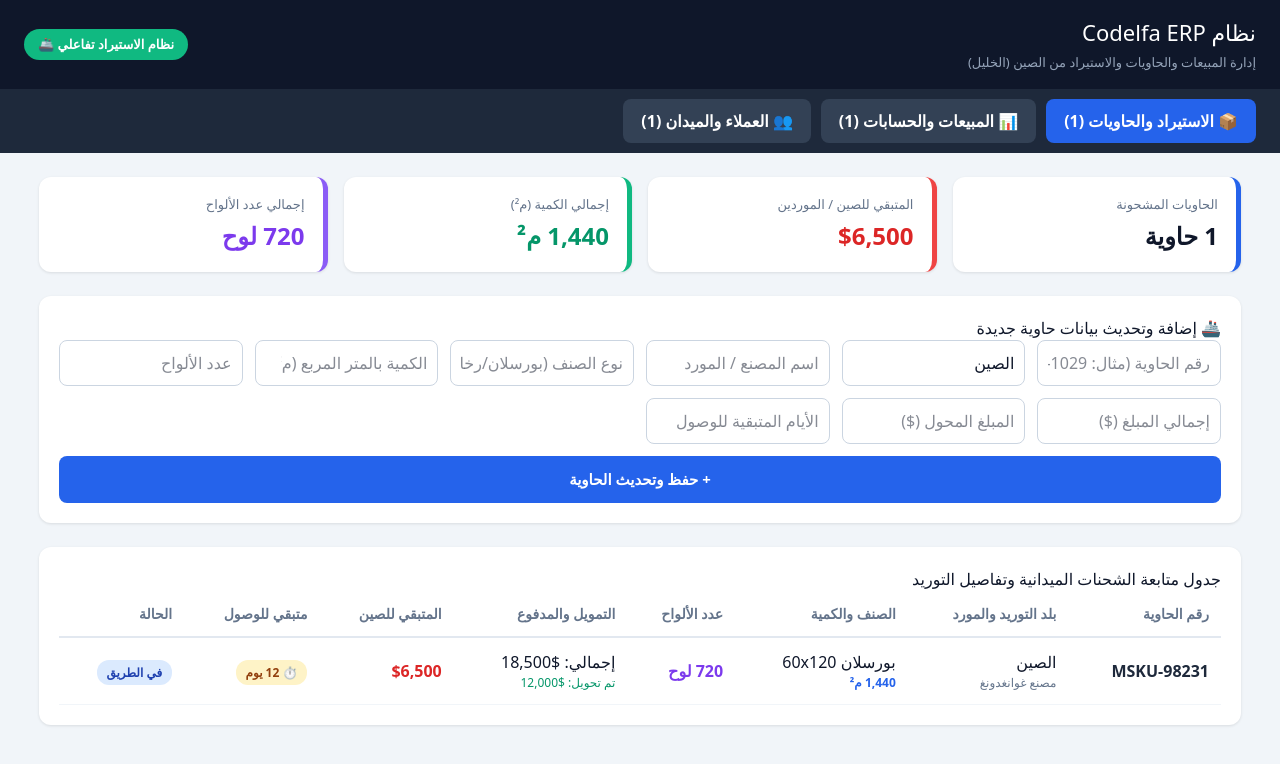
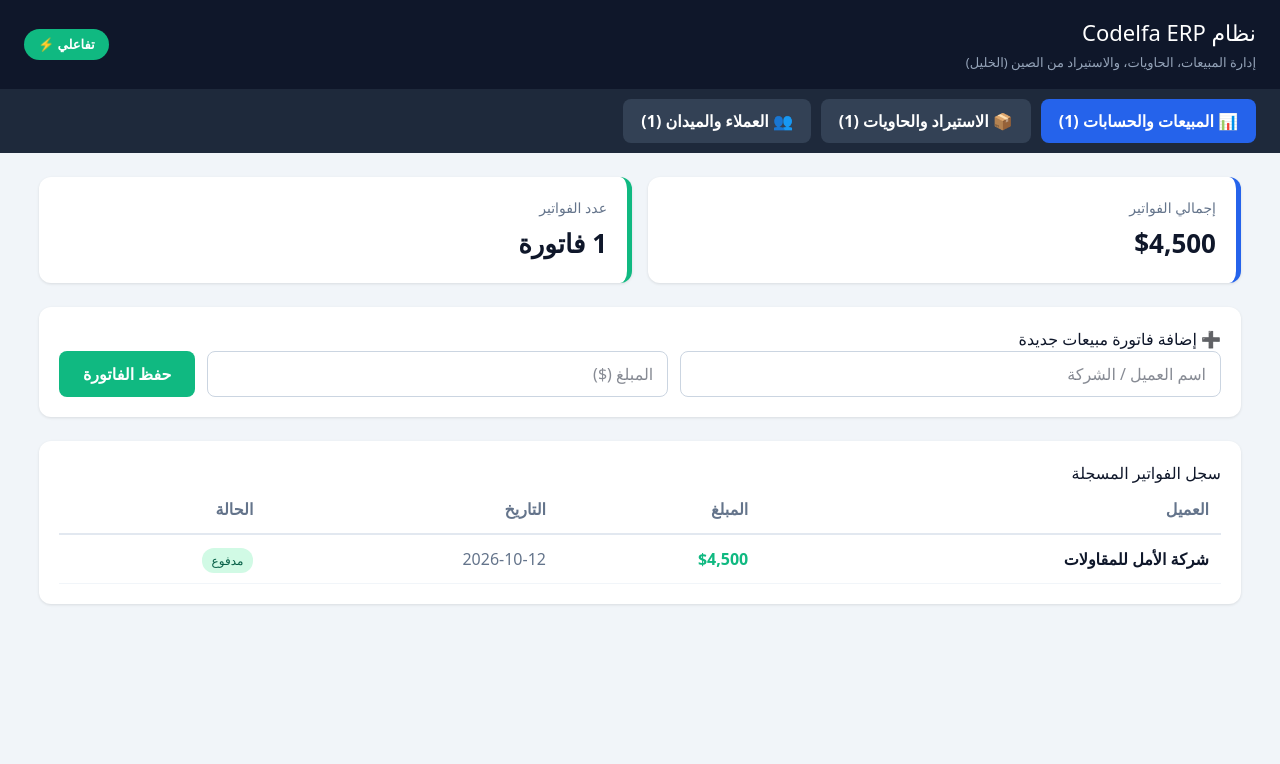
Before and after one commit to tamermanasseir/codelfa-erp, a Next.js app: page / in a window 1280 px wide. Shown: the top 764 px of the page. Built offline with nearby package versions, Linux system fonts and the light colour scheme.

Commit message:
Update page.tsx

```diff
--- a/app/page.tsx
+++ b/app/page.tsx
@@ -2,16 +2,16 @@
 import React, { useState } from 'react';
 
 export default function Home() {
-  const [activeTab, setActiveTab] = useState('inventory');
+  const [activeTab, setActiveTab] = useState('sales');
 
-  // بيانات الحسابات والفواتير
+  // 1. الفواتير والمبيعات
   const [invoices, setInvoices] = useState([
     { id: 1, client: 'شركة الأمل للمقاولات', amount: 4500, date: '2026-10-12', status: 'مدفوع' }
   ]);
   const [newClient, setNewClient] = useState('');
   const [newAmount, setNewAmount] = useState('');
 
-  // بيانات الحاويات الشاملة للتوريد من الصين/غيرها
+  // 2. الحاويات والشحن والاستيراد
   const [containers, setContainers] = useState([
     {
       id: 1,
@@ -29,7 +29,6 @@
     }
   ]);
 
-  // نماذج إدخال الحاوية الجديدة
   const [cCode, setCCode] = useState('');
   const [cCountry, setCCountry] = useState('الصين');
   const [cSupplier, setCSupplier] = useState('');
@@ -38,34 +37,44 @@
   const [cSlabsCount, setCSlabsCount] = useState('');
   const [cTotalCost, setCTotalCost] = useState('');
   const [cPaidAmount, setCPaidAmount] = useState('');
-  const [cDaysLeft, CDaysLeft] = useState('');
+  const [cDaysLeft, setCDaysLeft] = useState('');
 
-  // بيانات العملاء والميدان
+  // 3. العملاء
   const [clients, setClients] = useState([
     { id: 1, name: 'أبو إيهاب (الميداني)', phone: '0590000000', city: 'الخليل', notes: 'التنسيق الميداني والخدمات' }
   ]);
   const [newClientName, setNewClientName] = useState('');
   const [newClientPhone, setNewClientPhone] = useState('');
 
-  // معالجات الإضافة
+  // دالة إضافة فاتورة
   const handleAddInvoice = (e: React.FormEvent) => {
     e.preventDefault();
-    if (!newClient || !newAmount) return;
-    setInvoices([
-      ...invoices,
-      { id: Date.now(), client: newClient, amount: parseFloat(newAmount), date: new Date().toISOString().split('T')[0], status: 'مُسجل' }
+    if (!newClient.trim() || !newAmount) return;
+    const numAmount = parseFloat(newAmount) || 0;
+
+    setInvoices((prev) => [
+      ...prev,
+      {
+        id: Date.now(),
+        client: newClient,
+        amount: numAmount,
+        date: new Date().toISOString().split('T')[0],
+        status: 'مُسجل'
+      }
     ]);
     setNewClient('');
     setNewAmount('');
   };
 
+  // دالة إضافة حاوية
   const handleAddContainer = (e: React.FormEvent) => {
     e.preventDefault();
-    if (!cCode) return;
+    if (!cCode.trim()) return;
     const total = parseFloat(cTotalCost) || 0;
     const paid = parseFloat(cPaidAmount) || 0;
-    setContainers([
-      ...containers,
+
+    setContainers((prev) => [
+      ...prev,
       {
         id: Date.now(),
         code: cCode,
@@ -81,22 +90,36 @@
         status: 'قيد الشحن'
       }
     ]);
-    // إعادة تعيين الخانات
-    setCCode(''); setCSupplier(''); setCItemType(''); setCSqm('');
-    setCSlabsCount(''); setCTotalCost(''); setCPaidAmount(''); CDaysLeft('');
+
+    setCCode('');
+    setCSupplier('');
+    setCItemType('');
+    setCSqm('');
+    setCSlabsCount('');
+    setCTotalCost('');
+    setCPaidAmount('');
+    setCDaysLeft('');
   };
 
+  // دالة إضافة عميل
   const handleAddClient = (e: React.FormEvent) => {
     e.preventDefault();
-    if (!newClientName) return;
-    setClients([
-      ...clients,
-      { id: Date.now(), name: newClientName, phone: newClientPhone || '-', city: 'الخليل', notes: 'متابعة ميدانية' }
+    if (!newClientName.trim()) return;
+    setClients((prev) => [
+      ...prev,
+      {
+        id: Date.now(),
+        name: newClientName,
+        phone: newClientPhone || '-',
+        city: 'الخليل',
+        notes: 'متابعة ميدانية'
+      }
     ]);
-    setNewClientName(''); setNewClientPhone('');
+    setNewClientName('');
+    setNewClientPhone('');
   };
 
-  // العمليات الحسابية الشاملة للحاويات
+  // مجاميع وإحصائيات
   const totalSales = invoices.reduce((sum, inv) => sum + inv.amount, 0);
   const totalContainersCount = containers.length;
   const totalChinaRemaining = containers.reduce((sum, c) => sum + c.remainingCost, 0);
@@ -106,24 +129,24 @@
   return (
     <div style={{ fontFamily: 'system-ui, sans-serif', direction: 'rtl', minHeight: '100vh', backgroundColor: '#f1f5f9', color: '#0f172a' }}>
 
-      {/* الهيدر الرئيسي */}
+      {/* الهيدر */}
       <header style={{ backgroundColor: '#0f172a', color: '#fff', padding: '16px 24px', display: 'flex', justifyContent: 'space-between', alignItems: 'center' }}>
         <div>
           <h1 style={{ margin: 0, fontSize: '22px' }}>نظام Codelfa ERP</h1>
-          <p style={{ margin: '4px 0 0 0', fontSize: '13px', color: '#94a3b8' }}>إدارة المبيعات والحاويات والاستيراد من الصين (الخليل)</p>
+          <p style={{ margin: '4px 0 0 0', fontSize: '13px', color: '#94a3b8' }}>إدارة المبيعات، الحاويات، والاستيراد من الصين (الخليل)</p>
         </div>
         <span style={{ backgroundColor: '#10b981', color: '#fff', padding: '6px 14px', borderRadius: '20px', fontSize: '13px', fontWeight: 'bold' }}>
-          نظام الاستيراد تفاعلي 🚢
+          تفاعلي ⚡
         </span>
       </header>
 
-      {/* شريط التنقل */}
+      {/* التنقل */}
       <nav style={{ backgroundColor: '#1e293b', padding: '10px 24px', display: 'flex', gap: '10px', overflowX: 'auto' }}>
+        <button onClick={() => setActiveTab('sales')} style={{ backgroundColor: activeTab === 'sales' ? '#2563eb' : '#334155', color: '#fff', border: 'none', padding: '10px 18px', borderRadius: '8px', cursor: 'pointer', fontWeight: 'bold' }}>
+          📊 المبيعات والحسابات ({invoices.length})
+        </button>
         <button onClick={() => setActiveTab('inventory')} style={{ backgroundColor: activeTab === 'inventory' ? '#2563eb' : '#334155', color: '#fff', border: 'none', padding: '10px 18px', borderRadius: '8px', cursor: 'pointer', fontWeight: 'bold' }}>
           📦 الاستيراد والحاويات ({containers.length})
-        </button>
-        <button onClick={() => setActiveTab('sales')} style={{ backgroundColor: activeTab === 'sales' ? '#2563eb' : '#334155', color: '#fff', border: 'none', padding: '10px 18px', borderRadius: '8px', cursor: 'pointer', fontWeight: 'bold' }}>
-          📊 المبيعات والحسابات ({invoices.length})
         </button>
         <button onClick={() => setActiveTab('clients')} style={{ backgroundColor: activeTab === 'clients' ? '#2563eb' : '#334155', color: '#fff', border: 'none', padding: '10px 18px', borderRadius: '8px', cursor: 'pointer', fontWeight: 'bold' }}>
           👥 العملاء والميدان ({clients.length})
@@ -132,65 +155,130 @@
 
       <main style={{ padding: '24px', maxWidth: '1250px', margin: '0 auto' }}>
 
-        {/* قسم الحاويات والمخزون والاستيراد */}
+        {/* 1. قسم المبيعات */}
+        {activeTab === 'sales' && (
+          <div>
+            <div style={{ display: 'grid', gridTemplateColumns: 'repeat(auto-fit, minmax(220px, 1fr))', gap: '16px', marginBottom: '24px' }}>
+              <div style={{ backgroundColor: '#fff', padding: '20px', borderRadius: '12px', borderRight: '5px solid #2563eb', boxShadow: '0 1px 3px rgba(0,0,0,0.1)' }}>
+                <div style={{ color: '#64748b', fontSize: '14px' }}>إجمالي الفواتير</div>
+                <div style={{ fontSize: '26px', fontWeight: 'bold', color: '#0f172a', marginTop: '6px' }}>${totalSales.toLocaleString()}</div>
+              </div>
+              <div style={{ backgroundColor: '#fff', padding: '20px', borderRadius: '12px', borderRight: '5px solid #10b981', boxShadow: '0 1px 3px rgba(0,0,0,0.1)' }}>
+                <div style={{ color: '#64748b', fontSize: '14px' }}>عدد الفواتير</div>
+                <div style={{ fontSize: '26px', fontWeight: 'bold', color: '#0f172a', marginTop: '6px' }}>{invoices.length} فاتورة</div>
+              </div>
+            </div>
+
+            {/* نموذج إضافة فاتورة */}
+            <div style={{ backgroundColor: '#fff', padding: '20px', borderRadius: '12px', marginBottom: '24px', boxShadow: '0 1px 3px rgba(0,0,0,0.1)' }}>
+              <h3 style={{ marginTop: 0, color: '#0f172a' }}>➕ إضافة فاتورة مبيعات جديدة</h3>
+              <form onSubmit={handleAddInvoice} style={{ display: 'flex', gap: '12px', flexWrap: 'wrap' }}>
+                <input
+                  type="text"
+                  placeholder="اسم العميل / الشركة"
+                  value={newClient}
+                  onChange={(e) => setNewClient(e.target.value)}
+                  style={{ flex: '1 1 200px', padding: '10px 14px', borderRadius: '8px', border: '1px solid #cbd5e1' }}
+                  required
+                />
+                <input
+                  type="number"
+                  placeholder="المبلغ ($)"
+                  value={newAmount}
+                  onChange={(e) => setNewAmount(e.target.value)}
+                  style={{ flex: '1 1 120px', padding: '10px 14px', borderRadius: '8px', border: '1px solid #cbd5e1' }}
+                  required
+                />
+                <button type="submit" style={{ backgroundColor: '#10b981', color: '#fff', border: 'none', padding: '10px 24px', borderRadius: '8px', fontWeight: 'bold', cursor: 'pointer' }}>
+                  حفظ الفاتورة
+                </button>
+              </form>
+            </div>
+
+            {/* جدول الفواتير */}
+            <div style={{ backgroundColor: '#fff', padding: '20px', borderRadius: '12px', boxShadow: '0 1px 3px rgba(0,0,0,0.1)' }}>
+              <h3 style={{ marginTop: 0 }}>سجل الفواتير المسجلة</h3>
+              <table style={{ width: '100%', borderCollapse: 'collapse', textAlign: 'right' }}>
+                <thead>
+                  <tr style={{ borderBottom: '2px solid #e2e8f0', color: '#64748b' }}>
+                    <th style={{ padding: '12px' }}>العميل</th>
+                    <th style={{ padding: '12px' }}>المبلغ</th>
+                    <th style={{ padding: '12px' }}>التاريخ</th>
+                    <th style={{ padding: '12px' }}>الحالة</th>
+                  </tr>
+                </thead>
+                <tbody>
+                  {invoices.map((inv) => (
+                    <tr key={inv.id} style={{ borderBottom: '1px solid #f1f5f9' }}>
+                      <td style={{ padding: '12px', fontWeight: 'bold' }}>{inv.client}</td>
+                      <td style={{ padding: '12px', color: '#10b981', fontWeight: 'bold' }}>${inv.amount.toLocaleString()}</td>
+                      <td style={{ padding: '12px', color: '#64748b' }}>{inv.date}</td>
+                      <td style={{ padding: '12px' }}>
+                        <span style={{ backgroundColor: '#d1fae5', color: '#065f46', padding: '4px 10px', borderRadius: '12px', fontSize: '12px' }}>{inv.status}</span>
+                      </td>
+                    </tr>
+                  ))}
+                </tbody>
+              </table>
+            </div>
+          </div>
+        )}
+
+        {/* 2. قسم الاستيراد والحاويات */}
         {activeTab === 'inventory' && (
           <div>
-            {/* ملخص إحصائيات الاستيراد والشحن */}
             <div style={{ display: 'grid', gridTemplateColumns: 'repeat(auto-fit, minmax(210px, 1fr))', gap: '16px', marginBottom: '24px' }}>
               <div style={{ backgroundColor: '#fff', padding: '18px', borderRadius: '12px', borderRight: '5px solid #2563eb', boxShadow: '0 1px 3px rgba(0,0,0,0.1)' }}>
                 <div style={{ color: '#64748b', fontSize: '13px' }}>الحاويات المشحونة</div>
                 <div style={{ fontSize: '24px', fontWeight: 'bold', color: '#0f172a', marginTop: '4px' }}>{totalContainersCount} حاوية</div>
               </div>
-
               <div style={{ backgroundColor: '#fff', padding: '18px', borderRadius: '12px', borderRight: '5px solid #ef4444', boxShadow: '0 1px 3px rgba(0,0,0,0.1)' }}>
                 <div style={{ color: '#64748b', fontSize: '13px' }}>المتبقي للصين / الموردين</div>
                 <div style={{ fontSize: '24px', fontWeight: 'bold', color: '#dc2626', marginTop: '4px' }}>${totalChinaRemaining.toLocaleString()}</div>
               </div>
-
               <div style={{ backgroundColor: '#fff', padding: '18px', borderRadius: '12px', borderRight: '5px solid #10b981', boxShadow: '0 1px 3px rgba(0,0,0,0.1)' }}>
                 <div style={{ color: '#64748b', fontSize: '13px' }}>إجمالي الكمية (م²)</div>
                 <div style={{ fontSize: '24px', fontWeight: 'bold', color: '#059669', marginTop: '4px' }}>{totalSqm.toLocaleString()} م²</div>
               </div>
-
               <div style={{ backgroundColor: '#fff', padding: '18px', borderRadius: '12px', borderRight: '5px solid #8b5cf6', boxShadow: '0 1px 3px rgba(0,0,0,0.1)' }}>
-                <div style={{ color: '#64748b', fontSize: '13px' }}>إجمالي عدد الألواح</div>
+                <div style={{ color: '#64748b', fontSize: '13px' }}>إجمالي الألواح</div>
                 <div style={{ fontSize: '24px', fontWeight: 'bold', color: '#7c3aed', marginTop: '4px' }}>{totalSlabs.toLocaleString()} لوح</div>
               </div>
             </div>
 
-            {/* نموذج إدخال تفاصيل الحاوية */}
+            {/* نموذج إدخال حاوية */}
             <div style={{ backgroundColor: '#fff', padding: '20px', borderRadius: '12px', marginBottom: '24px', boxShadow: '0 1px 3px rgba(0,0,0,0.1)' }}>
-              <h3 style={{ marginTop: 0, color: '#0f172a' }}>🚢 إضافة وتحديث بيانات حاوية جديدة</h3>
+              <h3 style={{ marginTop: 0, color: '#0f172a' }}>🚢 تسجيل حاوية استيراد جديدة</h3>
               <form onSubmit={handleAddContainer} style={{ display: 'grid', gridTemplateColumns: 'repeat(auto-fit, minmax(180px, 1fr))', gap: '12px' }}>
                 <input type="text" placeholder="رقم الحاوية (مثال: MSKU-1029)" value={cCode} onChange={(e) => setCCode(e.target.value)} style={{ padding: '10px', borderRadius: '8px', border: '1px solid #cbd5e1' }} required />
                 <input type="text" placeholder="بلد التوريد (مثال: الصين)" value={cCountry} onChange={(e) => setCCountry(e.target.value)} style={{ padding: '10px', borderRadius: '8px', border: '1px solid #cbd5e1' }} />
                 <input type="text" placeholder="اسم المصنع / المورد" value={cSupplier} onChange={(e) => setCSupplier(e.target.value)} style={{ padding: '10px', borderRadius: '8px', border: '1px solid #cbd5e1' }} />
                 <input type="text" placeholder="نوع الصنف (بورسلان/رخام)" value={cItemType} onChange={(e) => setCItemType(e.target.value)} style={{ padding: '10px', borderRadius: '8px', border: '1px solid #cbd5e1' }} />
 
-                <input type="number" placeholder="الكمية بالمتر المربع (م²)" value={cSqm} onChange={(e) => setCSqm(e.target.value)} style={{ padding: '10px', borderRadius: '8px', border: '1px solid #cbd5e1' }} />
+                <input type="number" placeholder="الكمية (م²)" value={cSqm} onChange={(e) => setCSqm(e.target.value)} style={{ padding: '10px', borderRadius: '8px', border: '1px solid #cbd5e1' }} />
                 <input type="number" placeholder="عدد الألواح" value={cSlabsCount} onChange={(e) => setCSlabsCount(e.target.value)} style={{ padding: '10px', borderRadius: '8px', border: '1px solid #cbd5e1' }} />
 
                 <input type="number" placeholder="إجمالي المبلغ ($)" value={cTotalCost} onChange={(e) => setCTotalCost(e.target.value)} style={{ padding: '10px', borderRadius: '8px', border: '1px solid #cbd5e1' }} />
                 <input type="number" placeholder="المبلغ المحول ($)" value={cPaidAmount} onChange={(e) => setCPaidAmount(e.target.value)} style={{ padding: '10px', borderRadius: '8px', border: '1px solid #cbd5e1' }} />
-                <input type="number" placeholder="الأيام المتبقية للوصول" value={cDaysLeft} onChange={(e) => CDaysLeft(e.target.value)} style={{ padding: '10px', borderRadius: '8px', border: '1px solid #cbd5e1' }} />
+                <input type="number" placeholder="الأيام المتبقية للوصول" value={cDaysLeft} onChange={(e) => setCDaysLeft(e.target.value)} style={{ padding: '10px', borderRadius: '8px', border: '1px solid #cbd5e1' }} />
 
                 <button type="submit" style={{ gridColumn: '1 / -1', backgroundColor: '#2563eb', color: '#fff', border: 'none', padding: '12px', borderRadius: '8px', fontWeight: 'bold', cursor: 'pointer', fontSize: '15px' }}>
-                  + حفظ وتحديث الحاوية
+                  + حفظ الحاوية
                 </button>
               </form>
             </div>
 
-            {/* جدول تفاصيل شحنات الحاويات */}
+            {/* جدول الحاويات */}
             <div style={{ backgroundColor: '#fff', padding: '20px', borderRadius: '12px', boxShadow: '0 1px 3px rgba(0,0,0,0.1)', overflowX: 'auto' }}>
-              <h3 style={{ marginTop: 0 }}>جدول متابعة الشحنات الميدانية وتفاصيل التوريد</h3>
+              <h3 style={{ marginTop: 0 }}>متابعة الحاويات الشاحنة وتفاصيل الصين</h3>
               <table style={{ width: '100%', borderCollapse: 'collapse', textAlign: 'right', minWidth: '850px' }}>
                 <thead>
                   <tr style={{ borderBottom: '2px solid #e2e8f0', color: '#64748b', fontSize: '14px' }}>
                     <th style={{ padding: '12px' }}>رقم الحاوية</th>
-                    <th style={{ padding: '12px' }}>بلد التوريد والمورد</th>
+                    <th style={{ padding: '12px' }}>التوريد والمورد</th>
                     <th style={{ padding: '12px' }}>الصنف والكمية</th>
                     <th style={{ padding: '12px' }}>عدد الألواح</th>
-                    <th style={{ padding: '12px' }}>التمويل والمدفوع</th>
+                    <th style={{ padding: '12px' }}>الإجمالي والمدفوع</th>
                     <th style={{ padding: '12px' }}>المتبقي للصين</th>
                     <th style={{ padding: '12px' }}>متبقي للوصول</th>
                     <th style={{ padding: '12px' }}>الحالة</th>
@@ -199,7 +287,7 @@
                 <tbody>
                   {containers.map((c) => (
                     <tr key={c.id} style={{ borderBottom: '1px solid #f1f5f9' }}>
-                      <td style={{ padding: '12px', fontWeight: 'bold', color: '#1e293b' }}>{c.code}</td>
+                      <td style={{ padding: '12px', fontWeight: 'bold' }}>{c.code}</td>
                       <td style={{ padding: '12px' }}>
                         <div>{c.country}</div>
                         <div style={{ fontSize: '12px', color: '#64748b' }}>{c.supplier}</div>
@@ -210,12 +298,10 @@
                       </td>
                       <td style={{ padding: '12px', fontWeight: 'bold', color: '#7c3aed' }}>{c.slabsCount.toLocaleString()} لوح</td>
                       <td style={{ padding: '12px' }}>
-                        <div>إجمالي: ${c.totalCost.toLocaleString()}</div>
-                        <div style={{ fontSize: '12px', color: '#059669' }}>تم تحويل: ${c.paidAmount.toLocaleString()}</div>
+                        <div>${c.totalCost.toLocaleString()}</div>
+                        <div style={{ fontSize: '12px', color: '#059669' }}>محول: ${c.paidAmount.toLocaleString()}</div>
                       </td>
-                      <td style={{ padding: '12px', color: '#dc2626', fontWeight: 'bold' }}>
-                        ${c.remainingCost.toLocaleString()}
-                      </td>
+                      <td style={{ padding: '12px', color: '#dc2626', fontWeight: 'bold' }}>${c.remainingCost.toLocaleString()}</td>
                       <td style={{ padding: '12px' }}>
                         <span style={{ backgroundColor: '#fef3c7', color: '#92400e', padding: '4px 10px', borderRadius: '12px', fontSize: '12px', fontWeight: 'bold' }}>
                           ⏱️ {c.daysLeft} يوم
@@ -234,48 +320,11 @@
           </div>
         )}
 
-        {/* قسم المبيعات والحسابات */}
-        {activeTab === 'sales' && (
-          <div>
-            <div style={{ backgroundColor: '#fff', padding: '20px', borderRadius: '12px', marginBottom: '24px', boxShadow: '0 1px 3px rgba(0,0,0,0.1)' }}>
-              <h3 style={{ marginTop: 0 }}>➕ إضافة فاتورة مبيعات جديدة</h3>
-              <form onSubmit={handleAddInvoice} style={{ display: 'flex', gap: '12px', flexWrap: 'wrap' }}>
-                <input type="text" placeholder="اسم العميل / الشركة" value={newClient} onChange={(e) => setNewClient(e.target.value)} style={{ flex: '1 1 200px', padding: '10px', borderRadius: '8px', border: '1px solid #cbd5e1' }} required />
-                <input type="number" placeholder="المبلغ ($)" value={newAmount} onChange={(e) => setNewAmount(e.target.value)} style={{ flex: '1 1 120px', padding: '10px', borderRadius: '8px', border: '1px solid #cbd5e1' }} required />
-                <button type="submit" style={{ backgroundColor: '#10b981', color: '#fff', border: 'none', padding: '10px 24px', borderRadius: '8px', fontWeight: 'bold', cursor: 'pointer' }}>حفظ الفاتورة</button>
-              </form>
-            </div>
-            <div style={{ backgroundColor: '#fff', padding: '20px', borderRadius: '12px', boxShadow: '0 1px 3px rgba(0,0,0,0.1)' }}>
-              <h3 style={{ marginTop: 0 }}>سجل الفواتير (إجمالي المبيعات: ${totalSales.toLocaleString()})</h3>
-              <table style={{ width: '100%', borderCollapse: 'collapse', textAlign: 'right' }}>
-                <thead>
-                  <tr style={{ borderBottom: '2px solid #e2e8f0', color: '#64748b' }}>
-                    <th style={{ padding: '12px' }}>العميل</th>
-                    <th style={{ padding: '12px' }}>المبلغ</th>
-                    <th style={{ padding: '12px' }}>التاريخ</th>
-                    <th style={{ padding: '12px' }}>الحالة</th>
-                  </tr>
-                </thead>
-                <tbody>
-                  {invoices.map((inv) => (
-                    <tr key={inv.id} style={{ borderBottom: '1px solid #f1f5f9' }}>
-                      <td style={{ padding: '12px', fontWeight: 'bold' }}>{inv.client}</td>
-                      <td style={{ padding: '12px', color: '#10b981', fontWeight: 'bold' }}>${inv.amount.toLocaleString()}</td>
-                      <td style={{ padding: '12px', color: '#64748b' }}>{inv.date}</td>
-                      <td style={{ padding: '12px' }}><span style={{ backgroundColor: '#d1fae5', color: '#065f46', padding: '4px 10px', borderRadius: '12px', fontSize: '12px' }}>{inv.status}</span></td>
-                    </tr>
-                  ))}
-                </tbody>
-              </table>
-            </div>
-          </div>
-        )}
-
-        {/* قسم العملاء والميدان */}
+        {/* 3. قسم العملاء */}
         {activeTab === 'clients' && (
           <div>
             <div style={{ backgroundColor: '#fff', padding: '20px', borderRadius: '12px', marginBottom: '24px', boxShadow: '0 1px 3px rgba(0,0,0,0.1)' }}>
-              <h3 style={{ marginTop: 0 }}>👤 إضافة عميل جديد / جهة اتصال</h3>
+              <h3 style={{ marginTop: 0 }}>👤 إضافة عميل جديد</h3>
               <form onSubmit={handleAddClient} style={{ display: 'flex', gap: '12px', flexWrap: 'wrap' }}>
                 <input type="text" placeholder="اسم العميل / الشريك" value={newClientName} onChange={(e) => setNewClientName(e.target.value)} style={{ flex: '1 1 200px', padding: '10px', borderRadius: '8px', border: '1px solid #cbd5e1' }} required />
                 <input type="text" placeholder="رقم الهاتف" value={newClientPhone} onChange={(e) => setNewClientPhone(e.target.value)} style={{ flex: '1 1 150px', padding: '10px', borderRadius: '8px', border: '1px solid #cbd5e1' }} />
@@ -283,7 +332,7 @@
               </form>
             </div>
             <div style={{ backgroundColor: '#fff', padding: '20px', borderRadius: '12px', boxShadow: '0 1px 3px rgba(0,0,0,0.1)' }}>
-              <h3 style={{ marginTop: 0 }}>قائمة العملاء والتنسيق الميداني</h3>
+              <h3 style={{ marginTop: 0 }}>سجل العملاء والميدان</h3>
               <table style={{ width: '100%', borderCollapse: 'collapse', textAlign: 'right' }}>
                 <thead>
                   <tr style={{ borderBottom: '2px solid #e2e8f0', color: '#64748b' }}>
```
